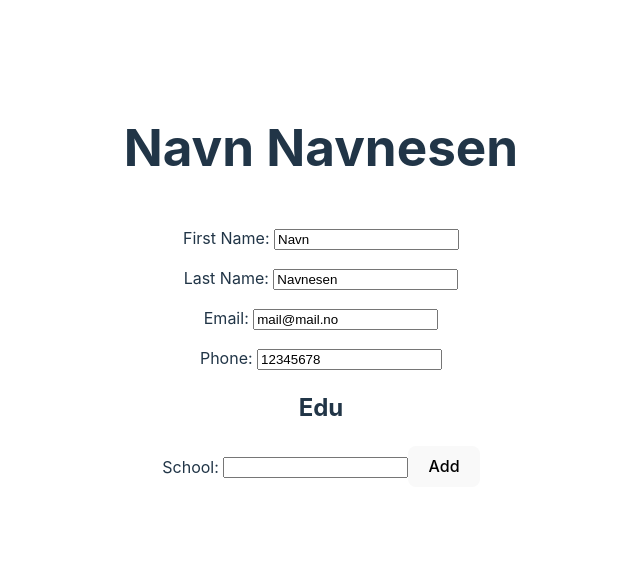
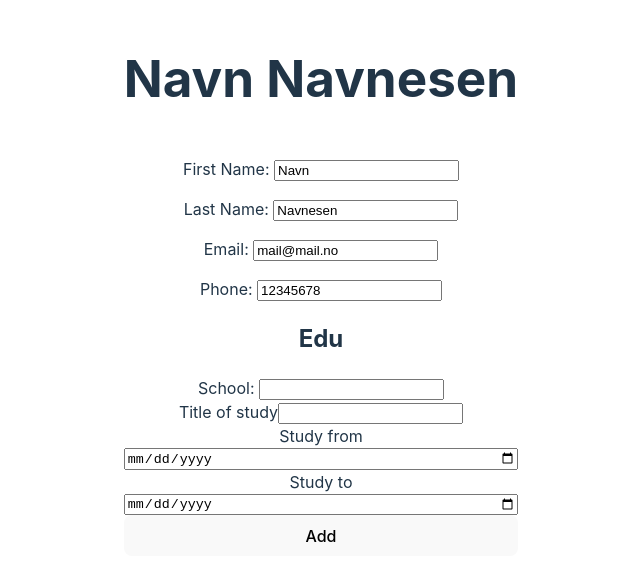
Before and after one commit to ATlexEide/cv-app, a React (Vite) app: page / in a window 1280 px wide. Shown: the part 114-694 px from the top of the page, without its empty margins (319-959 px from the left). Built offline with nearby package versions, Linux system fonts and the light colour scheme.

Commit message:
Add study and date inputs

```diff
--- a/src/Components/EducationInput.jsx
+++ b/src/Components/EducationInput.jsx
@@ -1,5 +1,5 @@
 import { useState } from "react";
-
+import "../styles/EducationInput.css";
 function EducationInput({ label, name, callback }) {
   const [schoolInfo, setSchoolInfo] = useState({
     schoolName: "",
@@ -7,13 +7,41 @@ function EducationInput({ label, name, callback }) {
     from: "",
   });
   return (
-    <>
-      <label htmlFor={name}>{label}: </label>
+    <section id="educationalExperience">
+      <div>
+        <label htmlFor={name}>{label}: </label>
+        <input
+          id={name}
+          type="text"
+          onChange={(e) => {
+            setSchoolInfo({ ...schoolInfo, schoolName: e.target.value });
+          }}
+        />
+      </div>
+      <div>
+        <label htmlFor="study">Title of study</label>
+        <input
+          id="study"
+          type="text"
+          onChange={(e) => {
+            setSchoolInfo({ ...schoolInfo, study: e.target.value });
+          }}
+        />
+      </div>
+      <label htmlFor="dateFrom">Study from</label>
       <input
-        id={name}
-        type="text"
+        id="dateFrom"
+        type="date"
         onChange={(e) => {
-          setSchoolInfo({ ...schoolInfo, schoolName: e.target.value });
+          setSchoolInfo({ ...schoolInfo, dateFrom: e.target.value });
+        }}
+      />
+      <label htmlFor="dateTo">Study to</label>
+      <input
+        id="dateTo"
+        type="date"
+        onChange={(e) => {
+          setSchoolInfo({ ...schoolInfo, dateTo: e.target.value });
         }}
       />
       <button
@@ -23,7 +51,7 @@ function EducationInput({ label, name, callback }) {
       >
         Add
       </button>
-    </>
+    </section>
   );
 }
 export default EducationInput;
```
